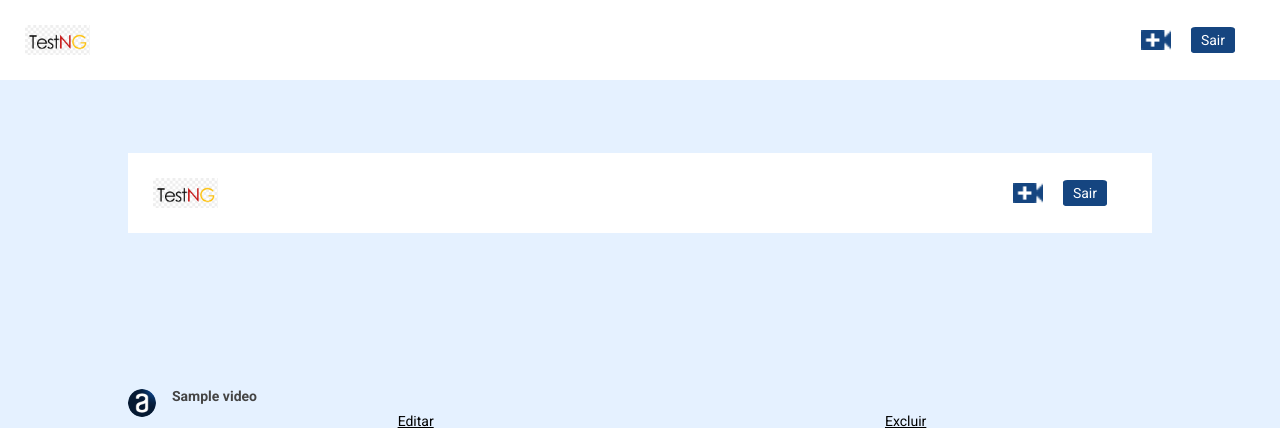
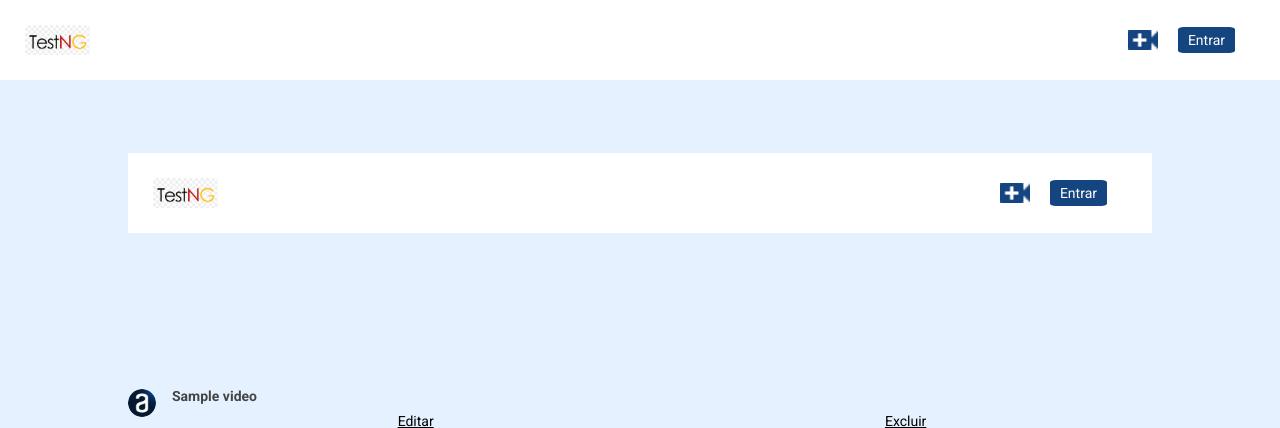
Before and after one commit to jeffersonsadll-ctrl/estudo_php_mvc, a PHP site: template view/listagem-videos.php in a window 1280 px wide. Shown: the top 428 px of the page. Run offline with PHP 8.4, Linux system fonts and the light colour scheme; the template is opened without the code that fills it: most values are stand-ins (such as "Sample title", 1, 10 or a date in 2020).

Commit message:
Adiciona lógica de autenticação com controle de sessão, incluindo rotas de login e logout

```diff
--- a/config/routes.php
+++ b/config/routes.php
@@ -8,5 +8,6 @@ return [
     "POST|/inserir-video" => App\AutoPlay\Controller\VideoInserirController::class,
     "POST|/atualizar-video" => App\AutoPlay\Controller\VideoAtualizarController::class,
     "GET|/login" => App\AutoPlay\Controller\LoginFormController::class,
-    "POST|/login" => App\AutoPlay\Controller\LoginController::class
+    "POST|/login" => App\AutoPlay\Controller\LoginController::class,
+    "GET|/logout" => App\AutoPlay\Controller\LogoutController::class
 ];
--- a/public/css/estilos.css
+++ b/public/css/estilos.css
@@ -51,7 +51,7 @@ body {
     padding: 15px;
 }
 
-.cabecalho__sair {
+.cabecalho__sair, .cabecalho__login {
     margin: 0 20px;
     padding: 5px 10px;
     border-radius: 10%;
--- a/src/Controller/LoginController.php
+++ b/src/Controller/LoginController.php
@@ -27,6 +27,7 @@ class LoginController implements Controller
 
     $usuario = $stmt->fetch(PDO::FETCH_ASSOC);
     if($usuario && password_verify($senhaDigitada, $usuario['senha'] ?? '')) {
+      $_SESSION['logged_in'] = true;
       header("Location: /");
     }
     else {
--- a/src/Controller/LoginFormController.php
+++ b/src/Controller/LoginFormController.php
@@ -6,6 +6,11 @@ class LoginFormController implements Controller
 {
   public function processarRequisicao(): void
   {
+    if( array_key_exists("logged_in", $_SESSION) && $_SESSION['logged_in'] === true ) {
+      header("Location: /");
+      return;
+    }
+
     include __DIR__ . '/../../view/login-form.php';
   }
 }
--- a/view/inicio-html.php
+++ b/view/inicio-html.php
@@ -23,7 +23,11 @@
 
             <div class="cabecalho__icones">
                 <a href="/enviar-video" class="cabecalho__videos"></a>
-                <a href="/login" class="cabecalho__sair">Sair</a>
+                <?php if( !array_key_exists("logged_in", $_SESSION) ): ?>
+                    <a href="/login" class="cabecalho__login">Entrar</a>
+                <?php else: ?>
+                    <a href="/logout" class="cabecalho__sair">Sair</a>
+                <?php endif; ?>
             </div>
         </nav>
 
```
Also changed, not shown: public/index.php (+8 -0 lines), src/Controller/LogoutController.php (added, +12 -0 lines).
